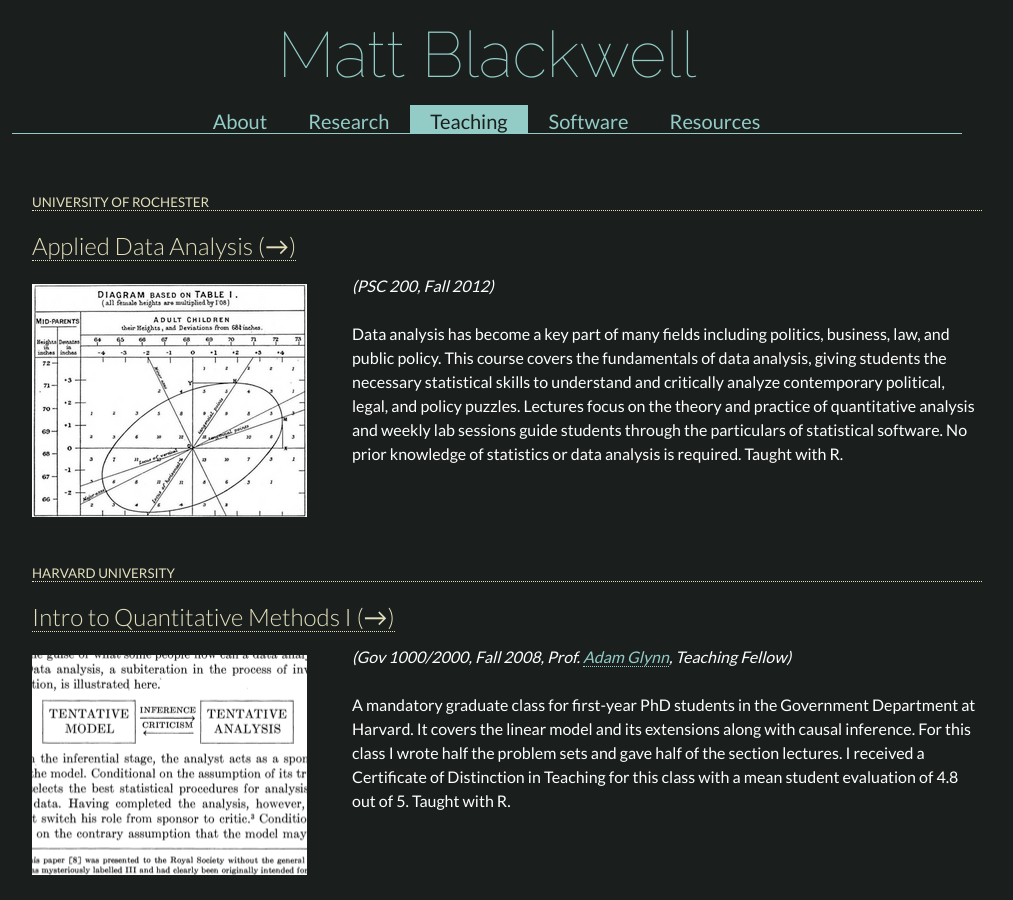
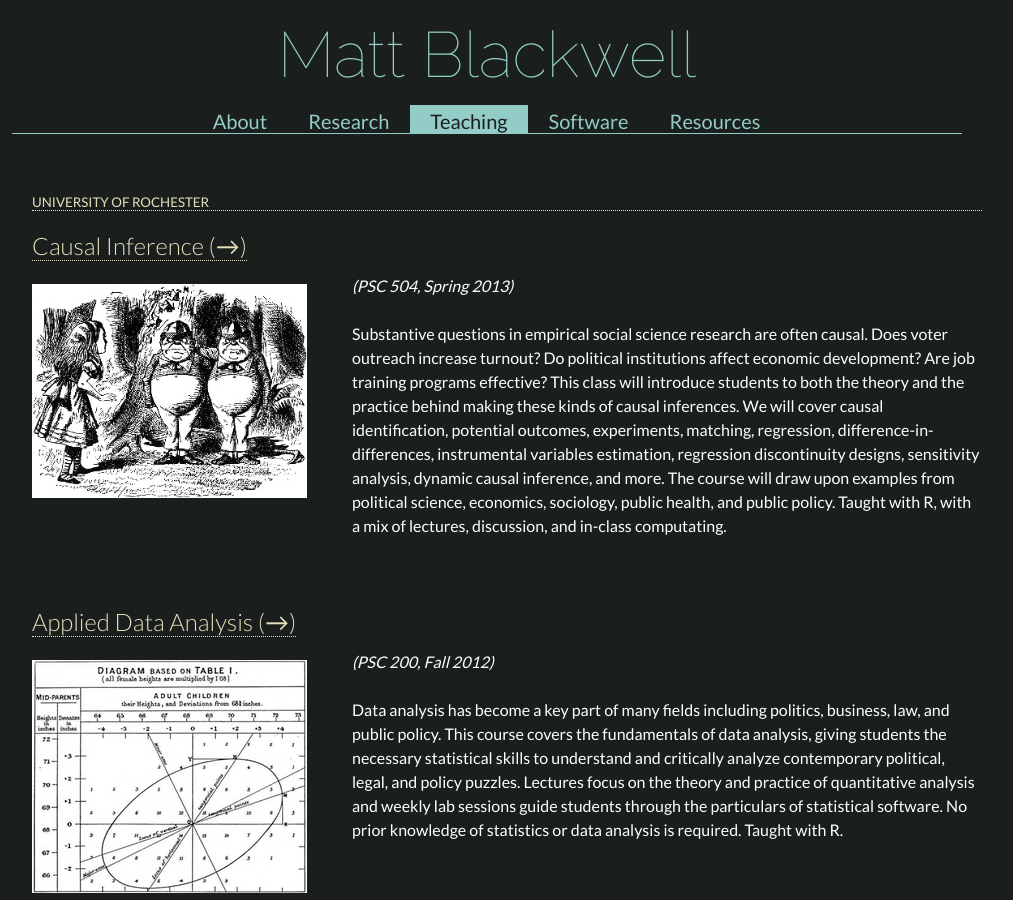
Before and after one commit to mattblackwell/mattblackwell.github.com, a Jekyll site: the page built from teaching.html, in a window 1280 px wide and 900 px high. Shown: the whole window, without its empty margins (153-1166 px from the left). Built offline with Jekyll 4.4.1, drawn with Linux system fonts in a browser that asks for light colours.

Commit message:
Causal inference course

```diff
--- /dev/null
+++ b/_posts/2013-01-15-psc504.md
@@ -0,0 +1,25 @@
+---
+layout: project
+slug: psc504
+title: Causal Inference
+tags: ['Methods', 'Rochester', 'Graduate']
+category: teaching
+link: '/files/teaching/psc504-syllabus.pdf'
+image: '/images/tweedle.jpg'
+image-alt: 'Matching?'
+---
+
+*(PSC 504, Spring 2013)*
+
+Substantive questions in empirical social science research are often
+causal. Does voter outreach increase turnout? Do political
+institutions affect economic development? Are job training programs
+effective? This class will introduce students to both the theory and
+the practice behind making these kinds of causal inferences. We will
+cover causal identification, potential outcomes, experiments,
+matching, regression, difference-in-differences, instrumental
+variables estimation, regression discontinuity designs, sensitivity
+analysis, dynamic causal inference, and more. The course will draw
+upon examples from political science, economics, sociology, public
+health, and public policy. Taught with R, with a mix of lectures,
+discussion, and in-class computating.
```
Also changed, not shown: _posts/2009-09-01-api209.md (+1 -1 lines), images/old-computer.jpg (added).
